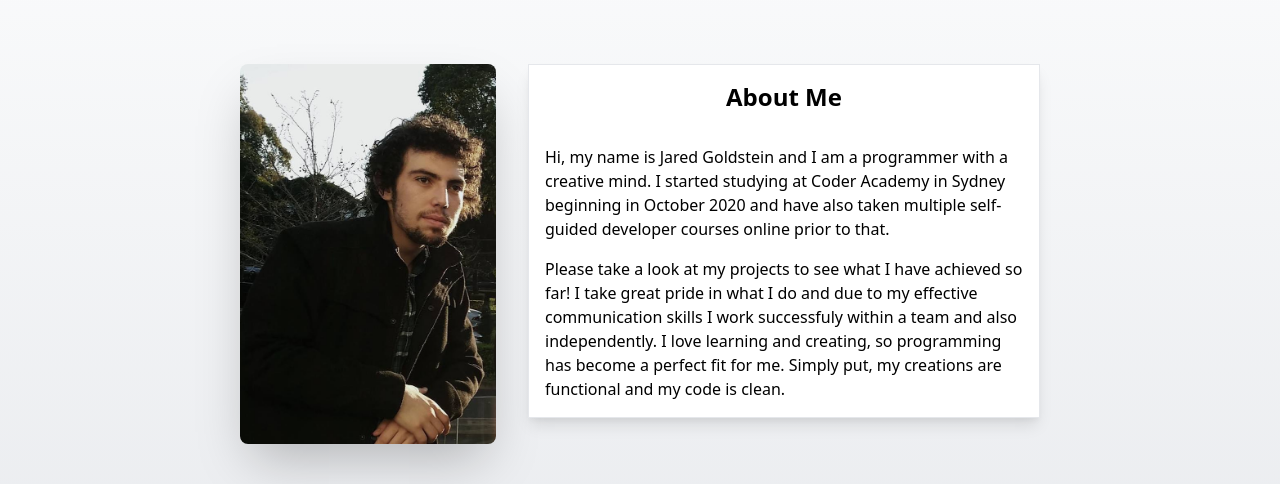
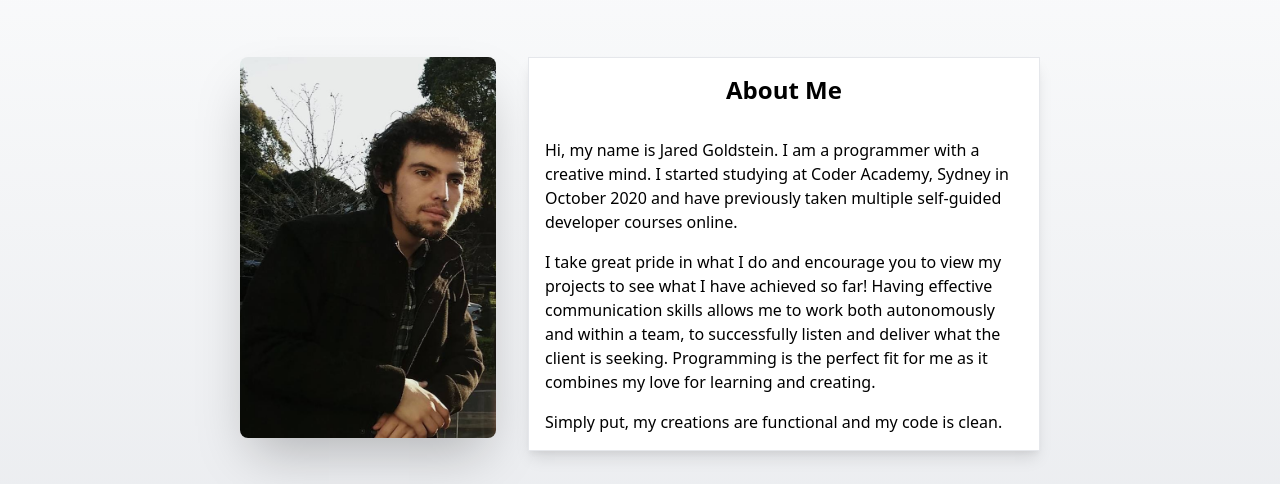
Before and after one commit to JaredGold/portfolio-12-5-2021, a React (Create React App) app: page / in a window 1280 px wide. Shown: the part 880-1364 px from the top of the page. Built offline with nearby package versions, Linux system fonts and the light colour scheme.

Commit message:
Changed wordings

```diff
--- a/src/components/About.jsx
+++ b/src/components/About.jsx
@@ -1,6 +1,15 @@
 import React from "react";
 import { DiRuby } from "react-icons/di";
-import { SiRails, SiJavascript, SiReact , SiPostgresql, SiTailwindcss, SiHtml5, SiCss3, SiNodeDotJs } from "react-icons/si";
+import {
+  SiRails,
+  SiJavascript,
+  SiReact,
+  SiPostgresql,
+  SiTailwindcss,
+  SiHtml5,
+  SiCss3,
+  SiNodeDotJs,
+} from "react-icons/si";
 import ReactTooltip from "react-tooltip";
 
 const About = () => {
@@ -21,16 +30,20 @@ const About = () => {
           <h1 className="text-center text-2xl font-semibold">About Me</h1>
 
           <p className="mt-8">
-            Hi, my name is Jared Goldstein and I am a programmer with a creative
-            mind. I started studying at Coder Academy in Sydney beginning in October
-            2020 and have also taken multiple self-guided developer courses online
-            prior to that.
+            Hi, my name is Jared Goldstein. I am a programmer with a creative
+            mind. I started studying at Coder Academy, Sydney in October 2020
+            and have previously taken multiple self-guided developer courses
+            online.
           </p>
           <p className="mt-4">
-            Please take a look at my projects to see what I have achieved so far! I
-            take great pride in what I do and due to my effective communication skills
-            I work successfuly within a team and also independently. I love
-            learning and creating, so programming has become a perfect fit for me.
+            I take great pride in what I do and encourage you to view my
+            projects to see what I have achieved so far! Having
+            effective communication skills allows me to work both autonomously
+            and within a team, to successfully listen and deliver what the
+            client is seeking. Programming is the perfect fit for me as it
+            combines my love for learning and creating.
+          </p>
+          <p className="mt-4">
             Simply put, my creations are functional and my code is clean.
           </p>
         </div>
@@ -41,15 +54,33 @@ const About = () => {
           Technologies Known
         </h4>
         <ul className="flex flex-row justify-center flex-wrap space-x-8 space-y-2 p-2 text-2xl">
-          <li data-tip="Ruby" className="text-red-600"><DiRuby /></li>
-          <li data-tip="Ruby on Rails" className="text-3xl text-red-700"><SiRails /></li>
-          <li data-tip="JavaScript" className="text-yellow-600"><SiJavascript /></li>
-          <li data-tip="React.js" className="text-blue-600"><SiReact /></li>
-          <li data-tip="PostgreSQL" className="text-blue-800"><SiPostgresql /></li>
-          <li data-tip="Tailwind CSS" className="text-blue-400"><SiTailwindcss /></li>
-          <li data-tip="Node.js" className="text-green-600"><SiNodeDotJs /></li>
-          <li data-tip="HTML 5" className="text-red-400"><SiHtml5 /></li>
-          <li data-tip="CSS 3" className="text-blue-400"><SiCss3 /></li>
+          <li data-tip="Ruby" className="text-red-600">
+            <DiRuby />
+          </li>
+          <li data-tip="Ruby on Rails" className="text-3xl text-red-700">
+            <SiRails />
+          </li>
+          <li data-tip="JavaScript" className="text-yellow-600">
+            <SiJavascript />
+          </li>
+          <li data-tip="React.js" className="text-blue-600">
+            <SiReact />
+          </li>
+          <li data-tip="PostgreSQL" className="text-blue-800">
+            <SiPostgresql />
+          </li>
+          <li data-tip="Tailwind CSS" className="text-blue-400">
+            <SiTailwindcss />
+          </li>
+          <li data-tip="Node.js" className="text-green-600">
+            <SiNodeDotJs />
+          </li>
+          <li data-tip="HTML 5" className="text-red-400">
+            <SiHtml5 />
+          </li>
+          <li data-tip="CSS 3" className="text-blue-400">
+            <SiCss3 />
+          </li>
         </ul>
       </div>
     </div>
--- a/src/components/Projects.jsx
+++ b/src/components/Projects.jsx
@@ -5,7 +5,7 @@ import Project from './Project'
 const projectArr = [
   {
     title:"TFT Tracker",
-    description: "Made in a team as apart of a bootcamp based hackathon within 36 hours. TFT tracker is an application to track your game history using Riot API. This was done in a group of 3 and I primarily focused on creating the express server and the javascript elements to pull the data and display it. Unfortunately this API requires the key to be updated every 24 hours, meaning this app is not active. If you would like to view the app please contact me and I will update the key.",
+    description: "This was part of a bootcamp based hackathon within 36 hours. TFT tracker is an application to track your game history using Riot API. This was performed in a team of three, of which I primarily focused on creating the express server and the javascript elements in order to pull the data and display it. Unfortunately, this API requires the key to be updated every 24 hours, meaning this app is not active. If you would like to view the app please contact me and I will update the key.",
     imageSource: "pics/tft-tracker.png",
     alt: "tft-tracker",
     frameworks: ["HTML", "CSS", "JavaScript", "Node.js", "Express.js", "RiotAPI"],
@@ -13,7 +13,7 @@ const projectArr = [
   },
   {
     title: "Picz-R-Us",
-    description: "A two sided marketplace created to buy and sell stock footage. This was my first full-stack application and used a variety of languages. The largest challenge on this was database structures and understanding what a good databse looks like.",
+    description: "A two sided marketplace created to buy and sell stock footage. This was my first full-stack application and used a variety of languages. The largest challenge on this was database structures and understanding what a good database looks like.",
     imageSource: "pics/picz-r-us.png",
     alt: "2 sided marketplace",
     frameworks: ["HTML", "Tailwind-CSS", "Ruby on Rails", "PostgreSQL" , "Stripe", "Heroku", "Cloudinary" ],
@@ -21,7 +21,7 @@ const projectArr = [
   },
   {
     title: "First Portfolio",
-    description: "This was my first project completed at CoderAcademy. It was the first time I had used HTML, CSS and SCSS which overall forced me to start thinking more like a programmer and led me to the career path I am on today. The challenges I faced with this project was attempting to make a versatile and mobile friendly website while not using JavaScript.",
+    description: "This was my first project completed at Coder Academy. It was the first time I had used HTML, CSS and SCSS which overall forced me to start thinking more like a programmer and led me to the career path I am on today. The challenges I faced with this project was attempting to make a versatile and mobile friendly website while not using JavaScript.",
     imageSource: "pics/portfolio.png",
     alt: "portfolio",
     frameworks: ["HTML", "SCSS", "CSS", "Netlify"],
@@ -29,7 +29,7 @@ const projectArr = [
   },
   {
     title: "Casino Application",
-    description: "My second project completed at CoderAcademy. It is a collection of three casino games Black Jack, Stock Crash and Horse Races. This collection was created using only Ruby and was my first endeavour to use logic in my programming. This was a challenge to complete but well worth the endeavour as it taught me a lot about multi threaded applications.",
+    description: "My second project completed at Coder Academy. It is a collection of three casino games Black Jack, Stock Crash and Horse Races. This collection was created using only Ruby and was my first endeavour to use logic in my programming. This was a challenge to complete but well worth the hard work as it taught me a lot about multi threaded applications.",
     imageSource: 'pics/casino.png',
     alt: "terminal casino",
     frameworks: ["Ruby"],
```
